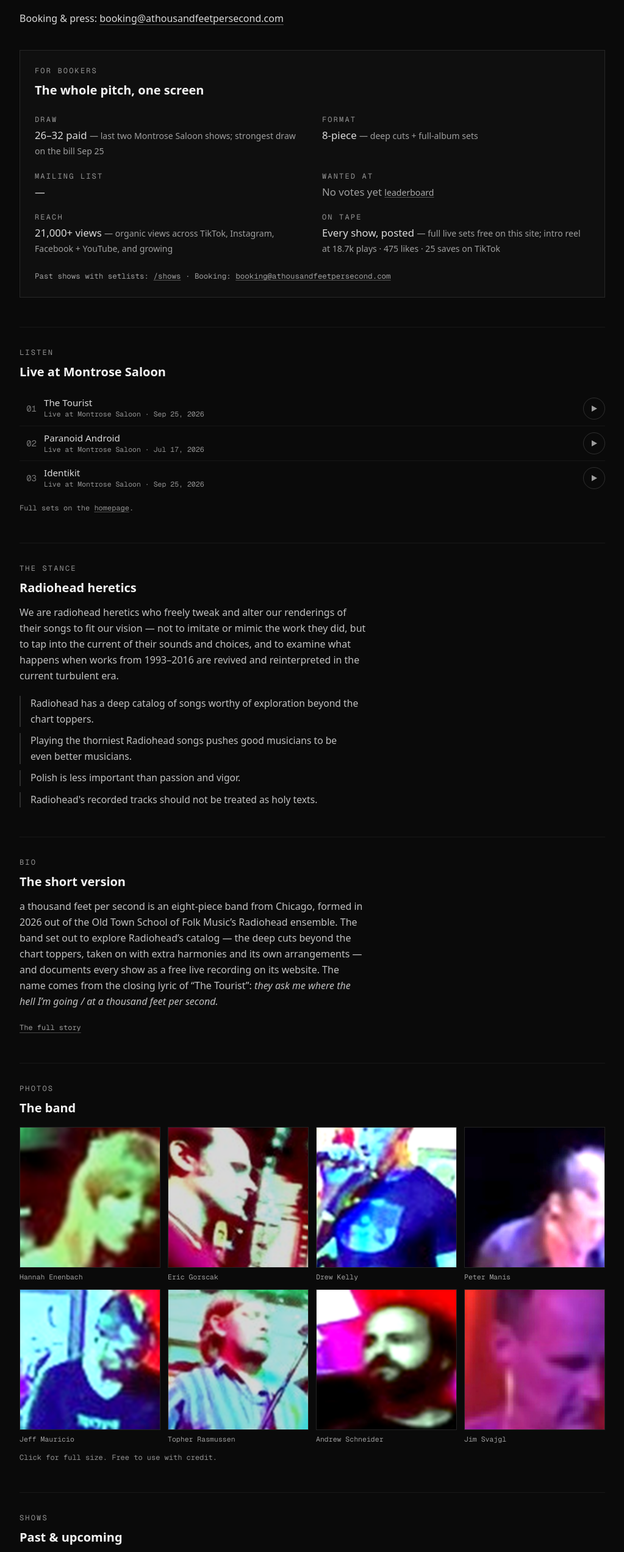
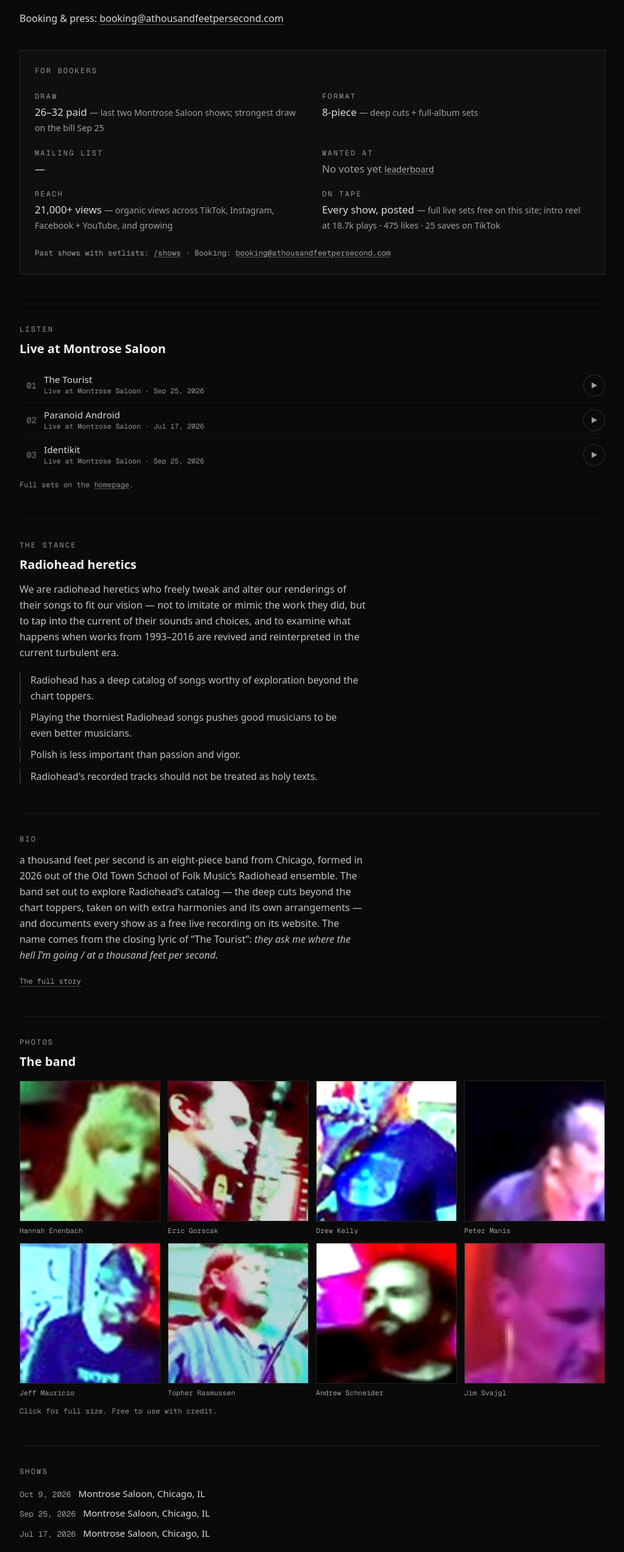
Before and after one commit to topher416/fmnogg.in, a Next.js app: page /press in a window 1280 px wide. Shown: the part 220-2765 px from the top of the page at 61% size, without its empty margins (128-1151 px from the left). Built offline with nearby package versions, Linux system fonts and the light colour scheme; a web font is replaced by a local one.

Commit message:
De-narrate press + shows pages: cut pitchy section titles and trailing narration

```diff
--- a/src/app/press/page.tsx
+++ b/src/app/press/page.tsx
@@ -97,7 +97,6 @@ export default function PressPage() {
           className="mt-10 border border-white/10 bg-white/[0.02] p-6"
         >
           <SectionLabel>For bookers</SectionLabel>
-          <SectionTitle>The whole pitch, one screen</SectionTitle>
           <Suspense
             fallback={
               <p className="mt-6 font-mono text-[0.75rem] text-white/60">
@@ -146,7 +145,6 @@ export default function PressPage() {
 
         <section aria-label="Bio" className="mt-12 border-t border-white/[0.06] pt-8">
           <SectionLabel>Bio</SectionLabel>
-          <SectionTitle>The short version</SectionTitle>
           <p className="mt-3 max-w-[62ch] text-[1rem] leading-relaxed text-white/75">
             a thousand feet per second is an eight-piece band from Chicago,
             formed in 2026 out of the Old Town School of Folk Music&rsquo;s
@@ -202,7 +200,6 @@ export default function PressPage() {
 
         <section aria-label="Shows" className="mt-12 border-t border-white/[0.06] pt-8">
           <SectionLabel>Shows</SectionLabel>
-          <SectionTitle>Past &amp; upcoming</SectionTitle>
           <ol className="mt-4 space-y-2.5">
             {SHOWS.map((s) => (
               <li key={s.dateShort} className="flex flex-wrap items-baseline gap-x-3">
@@ -232,7 +229,6 @@ export default function PressPage() {
 
         <section aria-label="Contact" className="mt-12 border-t border-white/[0.06] pt-8 pb-4">
           <SectionLabel>Contact</SectionLabel>
-          <SectionTitle>Booking &amp; press</SectionTitle>
           <p className="mt-3 max-w-[62ch] text-[1rem] leading-relaxed text-white/75">
             We would like to perform for you. Booking and press go through one
             front door:{" "}
--- a/src/app/shows/page.tsx
+++ b/src/app/shows/page.tsx
@@ -23,8 +23,7 @@ export default function ShowsPage() {
           Shows
         </h1>
         <p className="mt-2 max-w-[60ch] text-[0.95rem] leading-relaxed text-white/55">
-          Every date, bill, and setlist — with the live recordings where they
-          exist.
+          Every date, bill, and setlist.
         </p>
 
         <ol className="mt-10">
```
